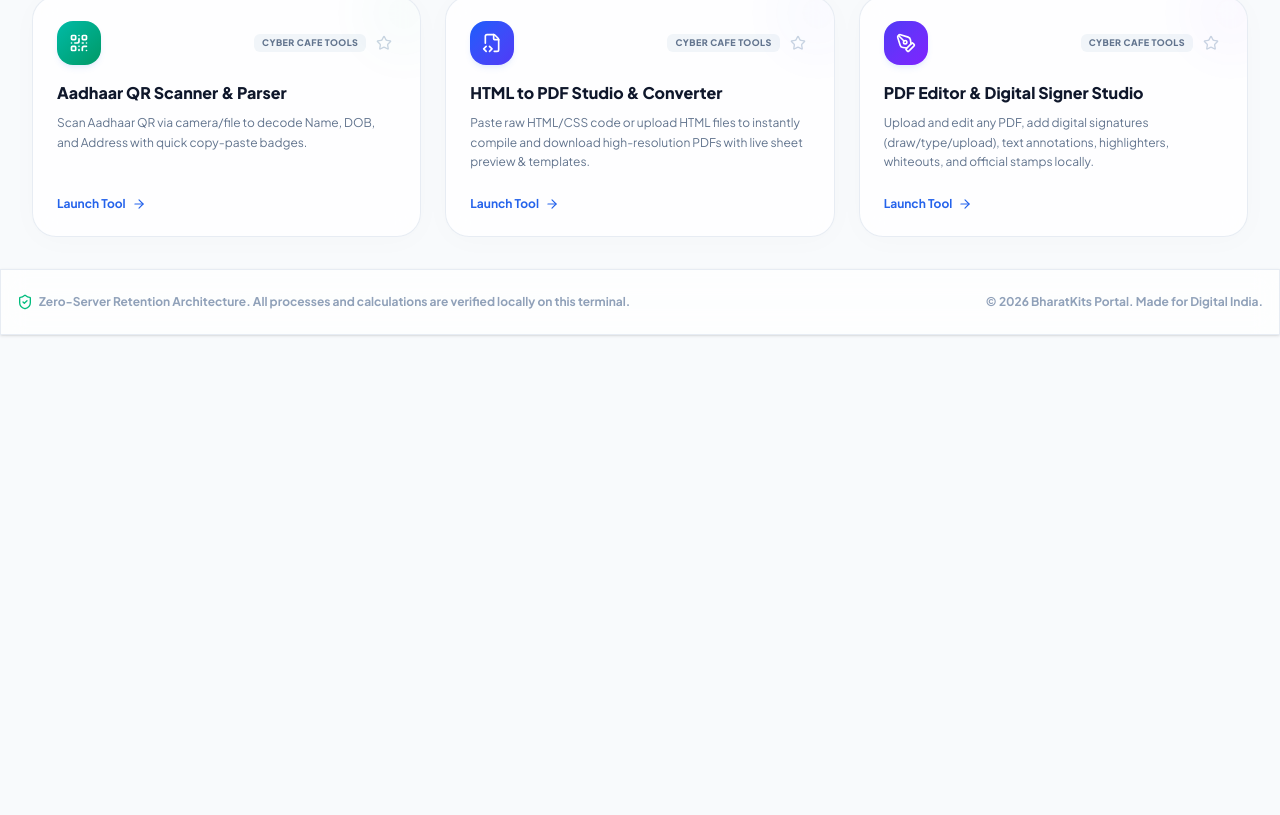
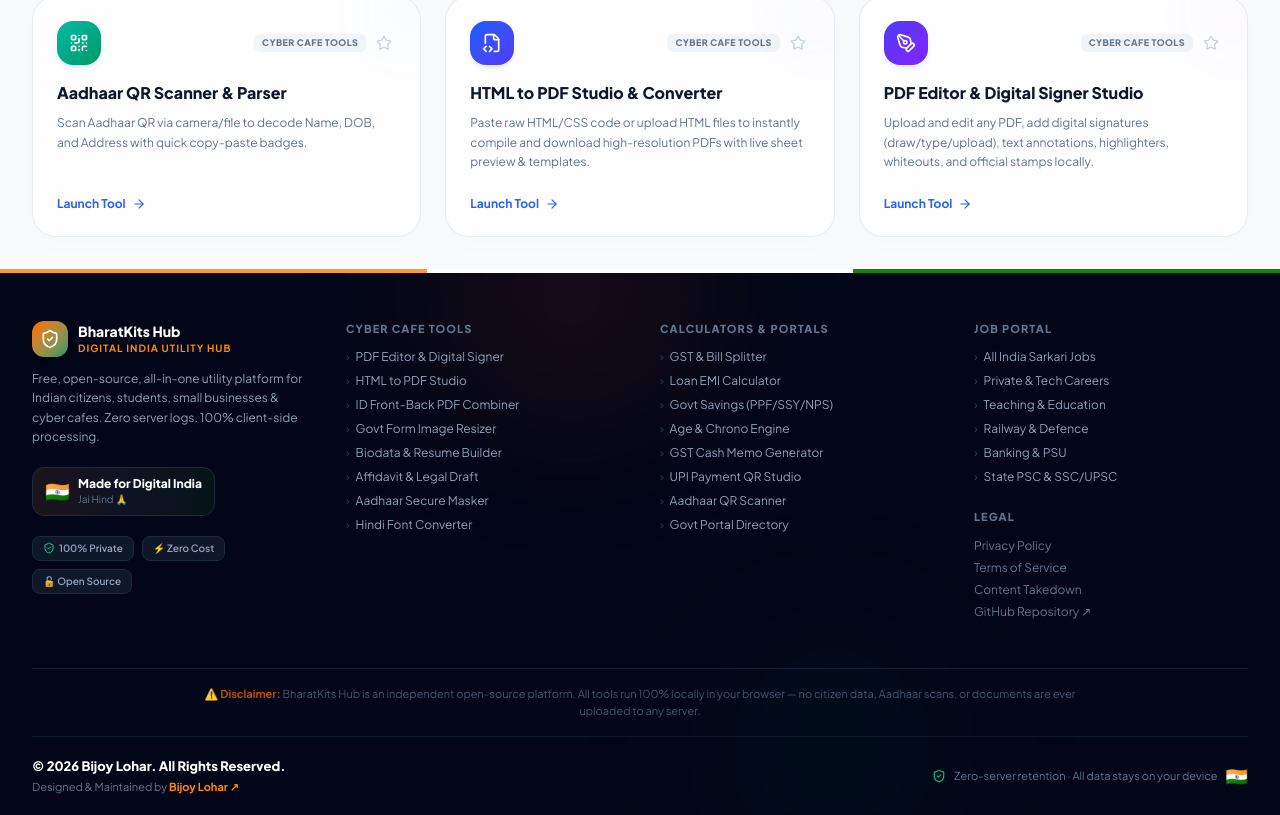
Before and after one commit to loharbijoy2005-a11y/BharatKits-Hub, a Next.js app: page / in a window 1280 px wide. Shown: the part 1584-2399 px from the top of the page. Before the commit the page ends 1919 px from the top, so only its background shows below. Built offline with nearby package versions, Linux system fonts and the light colour scheme.

Commit message:
feat(footer): premium dark footer on main website — 4-column layout, tricolor bar, all tools listed, Bijoy Lohar copyright

```diff
--- a/app/page.tsx
+++ b/app/page.tsx
@@ -583,15 +583,167 @@
         )}
       </main>
 
-      {/* Global Footer */}
-      <footer className="mt-auto border-t border-slate-200/50 dark:border-slate-800/20 glass shadow-sm py-6 transition-all duration-300 text-center text-xs text-slate-400 dark:text-slate-600 font-bold select-none">
-        <div className="max-w-7xl mx-auto px-4 flex flex-col sm:flex-row items-center justify-between gap-4">
-          <div className="flex items-center gap-1.5">
-            <ShieldCheck className="w-4 h-4 text-emerald-500" />
-            <span>Zero-Server Retention Architecture. All processes and calculations are verified locally on this terminal.</span>
+      {/* Global Footer — Premium */}
+      <footer className="mt-auto relative overflow-hidden">
+        {/* Tricolor Top Bar */}
+        <div className="h-1 w-full flex">
+          <div className="flex-1 bg-[#FF9933]" />
+          <div className="flex-1 bg-white dark:bg-slate-300" />
+          <div className="flex-1 bg-[#138808]" />
+        </div>
+
+        <div className="bg-slate-950 text-slate-300 relative">
+          {/* Subtle glow blobs */}
+          <div className="absolute inset-0 pointer-events-none overflow-hidden">
+            <div className="absolute -top-32 left-1/3 w-72 h-72 rounded-full bg-orange-900/15 blur-3xl" />
+            <div className="absolute -bottom-16 right-1/4 w-64 h-64 rounded-full bg-emerald-900/10 blur-3xl" />
           </div>
-          <div>
-            <span>&copy; 2026 BharatKits Portal. Made for Digital India.</span>
+
+          <div className="relative max-w-7xl mx-auto px-4 sm:px-6 lg:px-8">
+            {/* ── MAIN GRID ── */}
+            <div className="py-12 grid grid-cols-1 sm:grid-cols-2 lg:grid-cols-4 gap-10 border-b border-slate-800/70">
+
+              {/* Brand Column */}
+              <div className="space-y-5">
+                <div className="space-y-3">
+                  <div className="flex items-center gap-2.5">
+                    <div className="w-9 h-9 rounded-xl bg-gradient-to-br from-orange-500 to-emerald-600 flex items-center justify-center shadow-lg">
+                      <ShieldCheck className="w-5 h-5 text-white" />
+                    </div>
+                    <div>
+                      <div className="text-sm font-black text-white">BharatKits Hub</div>
+                      <div className="text-[10px] text-orange-400 font-bold uppercase tracking-widest">Digital India Utility Hub</div>
+                    </div>
+                  </div>
+                  <p className="text-xs text-slate-400 leading-relaxed">
+                    Free, open-source, all-in-one utility platform for Indian citizens, students, small businesses &amp; cyber cafes. Zero server logs. 100% client-side processing.
+                  </p>
+                </div>
+
+                {/* Digital India Badge */}
+                <div className="inline-flex items-center gap-2 px-3 py-2 rounded-xl bg-gradient-to-r from-[#FF9933]/10 via-white/5 to-[#138808]/10 border border-slate-800">
+                  <span className="text-xl">🇮🇳</span>
+                  <div>
+                    <div className="text-xs font-black text-white">Made for Digital India</div>
+                    <div className="text-[10px] text-slate-500">Jai Hind 🙏</div>
+                  </div>
+                </div>
+
+                <div className="flex flex-wrap gap-2">
+                  <span className="inline-flex items-center gap-1 px-2.5 py-1 rounded-lg bg-slate-900 border border-slate-800 text-[10px] text-slate-400 font-semibold">
+                    <ShieldCheck className="w-3 h-3 text-emerald-400" /> 100% Private
+                  </span>
+                  <span className="inline-flex items-center gap-1 px-2.5 py-1 rounded-lg bg-slate-900 border border-slate-800 text-[10px] text-slate-400 font-semibold">
+                    ⚡ Zero Cost
+                  </span>
+                  <span className="inline-flex items-center gap-1 px-2.5 py-1 rounded-lg bg-slate-900 border border-slate-800 text-[10px] text-slate-400 font-semibold">
+                    🔓 Open Source
+                  </span>
+                </div>
+              </div>
+
+              {/* Cyber Cafe Tools */}
+              <div className="space-y-3">
+                <h4 className="text-[11px] font-black uppercase tracking-widest text-slate-500">Cyber Cafe Tools</h4>
+                <ul className="space-y-2 text-xs text-slate-400">
+                  {[
+                    "PDF Editor & Digital Signer",
+                    "HTML to PDF Studio",
+                    "ID Front-Back PDF Combiner",
+                    "Govt Form Image Resizer",
+                    "Biodata & Resume Builder",
+                    "Affidavit & Legal Draft",
+                    "Aadhaar Secure Masker",
+                    "Hindi Font Converter",
+                  ].map((t) => (
+                    <li key={t} className="flex items-center gap-1.5 hover:text-orange-400 transition-colors cursor-pointer" onClick={() => setActiveView("dashboard")}>
+                      <span className="text-slate-700">›</span> {t}
+                    </li>
+                  ))}
+                </ul>
+              </div>
+
+              {/* Calculators & Portals */}
+              <div className="space-y-3">
+                <h4 className="text-[11px] font-black uppercase tracking-widest text-slate-500">Calculators & Portals</h4>
+                <ul className="space-y-2 text-xs text-slate-400">
+                  {[
+                    "GST & Bill Splitter",
+                    "Loan EMI Calculator",
+                    "Govt Savings (PPF/SSY/NPS)",
+                    "Age & Chrono Engine",
+                    "GST Cash Memo Generator",
+                    "UPI Payment QR Studio",
+                    "Aadhaar QR Scanner",
+                    "Govt Portal Directory",
+                  ].map((t) => (
+                    <li key={t} className="flex items-center gap-1.5 hover:text-emerald-400 transition-colors cursor-pointer" onClick={() => setActiveView("dashboard")}>
+                      <span className="text-slate-700">›</span> {t}
+                    </li>
+                  ))}
+                </ul>
+              </div>
+
+              {/* Job Portal & Legal */}
+              <div className="space-y-6">
+                <div className="space-y-3">
+                  <h4 className="text-[11px] font-black uppercase tracking-widest text-slate-500">Job Portal</h4>
+                  <ul className="space-y-2 text-xs text-slate-400">
+                    {[
+                      "All India Sarkari Jobs",
+                      "Private & Tech Careers",
+                      "Teaching & Education",
+                      "Railway & Defence",
+                      "Banking & PSU",
+                      "State PSC & SSC/UPSC",
+                    ].map((t) => (
+                      <li key={t} className="flex items-center gap-1.5 hover:text-indigo-400 transition-colors cursor-pointer" onClick={() => setActiveView("job-portal")}>
+                        <span className="text-slate-700">›</span> {t}
+                      </li>
+                    ))}
+                  </ul>
+                </div>
+
+                <div className="space-y-3">
+                  <h4 className="text-[11px] font-black uppercase tracking-widest text-slate-500">Legal</h4>
+                  <ul className="space-y-1.5 text-xs text-slate-500">
+                    <li>Privacy Policy</li>
+                    <li>Terms of Service</li>
+                    <li>Content Takedown</li>
+                    <li>
+                      <a href="https://github.com/loharbijoy2005-a11y/BharatKits-Hub" target="_blank" rel="noopener noreferrer" className="hover:text-orange-400 transition-colors">
+                        GitHub Repository ↗
+                      </a>
+                    </li>
+                  </ul>
+                </div>
+              </div>
+            </div>
+
+            {/* ── DISCLAIMER ── */}
+            <div className="py-4 border-b border-slate-800/50">
+              <p className="text-[11px] text-slate-600 text-center leading-relaxed max-w-4xl mx-auto">
+                <span className="font-bold text-amber-700">⚠️ Disclaimer:</span> BharatKits Hub is an independent open-source platform. All tools run 100% locally in your browser — no citizen data, Aadhaar scans, or documents are ever uploaded to any server.
+              </p>
+            </div>
+
+            {/* ── COPYRIGHT BAR ── */}
+            <div className="py-5 flex flex-col sm:flex-row items-center justify-between gap-4">
+              <div>
+                <div className="text-[13px] font-black text-white">© 2026 Bijoy Lohar. All Rights Reserved.</div>
+                <div className="text-[11px] text-slate-500 mt-0.5">
+                  Designed &amp; Maintained by{" "}
+                  <a href="https://github.com/loharbijoy2005-a11y" target="_blank" rel="noopener noreferrer" className="text-orange-400 font-bold hover:text-orange-300 transition-colors">
+                    Bijoy Lohar ↗
+                  </a>
+                </div>
+              </div>
+              <div className="flex items-center gap-2 text-[11px] text-slate-500">
+                <ShieldCheck className="w-3.5 h-3.5 text-emerald-500" />
+                Zero-server retention · All data stays on your device
+                <span className="text-lg">🇮🇳</span>
+              </div>
+            </div>
           </div>
         </div>
       </footer>
```
